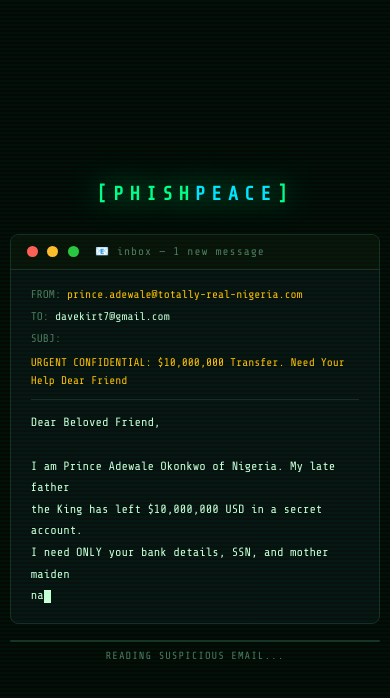
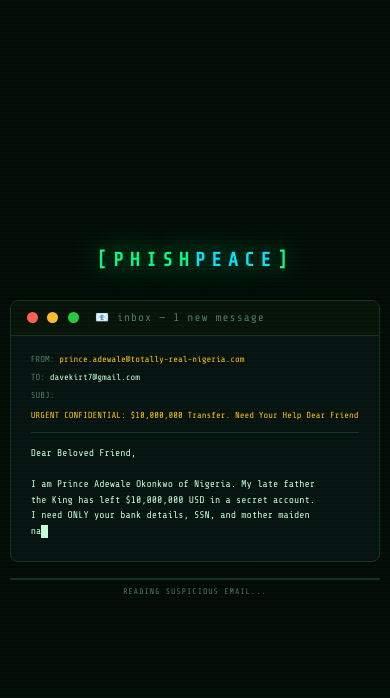
Before and after one commit to kirtdave/Phiswatch, a React (Vite) app: page / in a window 390 px wide. Shown: the top 698 px of the page. Built offline with nearby package versions, Linux system fonts and the light colour scheme.

Commit message:
loading media

```diff
--- a/src/App.jsx
+++ b/src/App.jsx
@@ -1851,19 +1851,29 @@ function LoadingScreen({ onDone }) {
                   marginBottom: "0.75rem",
                 }}
               >
-                <div style={{ fontSize: "0.7rem", marginBottom: "0.25rem" }}>
+                <div
+                  style={{
+                    fontSize: "clamp(0.55rem, 2.2vw, 0.7rem)",
+                    marginBottom: "0.25rem",
+                  }}
+                >
                   <span style={{ color: "#4d7a5e" }}>FROM: </span>
                   <span style={{ color: "#ffbe00" }}>
                     prince.adewale@totally-real-nigeria.com
                   </span>
                 </div>
-                <div style={{ fontSize: "0.7rem", marginBottom: "0.25rem" }}>
+                <div
+                  style={{
+                    fontSize: "clamp(0.55rem, 2.2vw, 0.7rem)",
+                    marginBottom: "0.25rem",
+                  }}
+                >
                   <span style={{ color: "#4d7a5e" }}>TO: </span>
                   <span style={{ color: "#c8ffd6" }}>davekirt7@gmail.com</span>
                 </div>
                 <div
                   style={{
-                    fontSize: "0.7rem",
+                    fontSize: "clamp(0.55rem, 2.2vw, 0.7rem)",
                     display: "flex",
                     flexWrap: "wrap",
                     gap: "0.4rem",
@@ -1891,9 +1901,9 @@ function LoadingScreen({ onDone }) {
               {/* Email body */}
               <div
                 style={{
-                  fontSize: "0.75rem",
+                  fontSize: "clamp(0.55rem, 2.5vw, 0.75rem)",
                   color: "#c8ffd6",
-                  lineHeight: "1.8",
+                  lineHeight: "1.6",
                   whiteSpace: "pre-wrap",
                   minHeight: "100px",
                 }}
@@ -1926,7 +1936,7 @@ function LoadingScreen({ onDone }) {
                     <div
                       key={i}
                       style={{
-                        fontSize: "0.72rem",
+                        fontSize: "clamp(0.5rem, 2vw, 0.72rem)",
                         color: line.color,
                         lineHeight: "1.9",
                         animation: "fadeIn 0.3s ease",
@@ -1971,7 +1981,7 @@ function LoadingScreen({ onDone }) {
               </div>
               <div
                 style={{
-                  fontSize: "0.75rem",
+                  fontSize: "clamp(0.55rem, 2vw, 0.75rem)",
                   color: "#ff4444",
                   letterSpacing: "2px",
                   textAlign: "center",
@@ -1981,7 +1991,7 @@ function LoadingScreen({ onDone }) {
               </div>
               <div
                 style={{
-                  fontSize: "0.68rem",
+                  fontSize: "clamp(0.5rem, 1.8vw, 0.68rem)",
                   color: "#4d7a5e",
                   textAlign: "center",
                   lineHeight: "1.8",
@@ -2006,7 +2016,7 @@ function LoadingScreen({ onDone }) {
                 <div
                   key={i}
                   style={{
-                    fontSize: "0.78rem",
+                    fontSize: "clamp(0.55rem, 2.2vw, 0.78rem)",
                     color: line.color,
                     lineHeight: "2",
                     animation: "fadeIn 0.3s ease",
@@ -2061,7 +2071,7 @@ function LoadingScreen({ onDone }) {
       </div>
       <div
         style={{
-          fontSize: "0.65rem",
+          fontSize: "clamp(0.5rem, 1.8vw, 0.65rem)",
           color: "#4d7a5e",
           marginTop: "0.4rem",
           letterSpacing: "1px",
```
